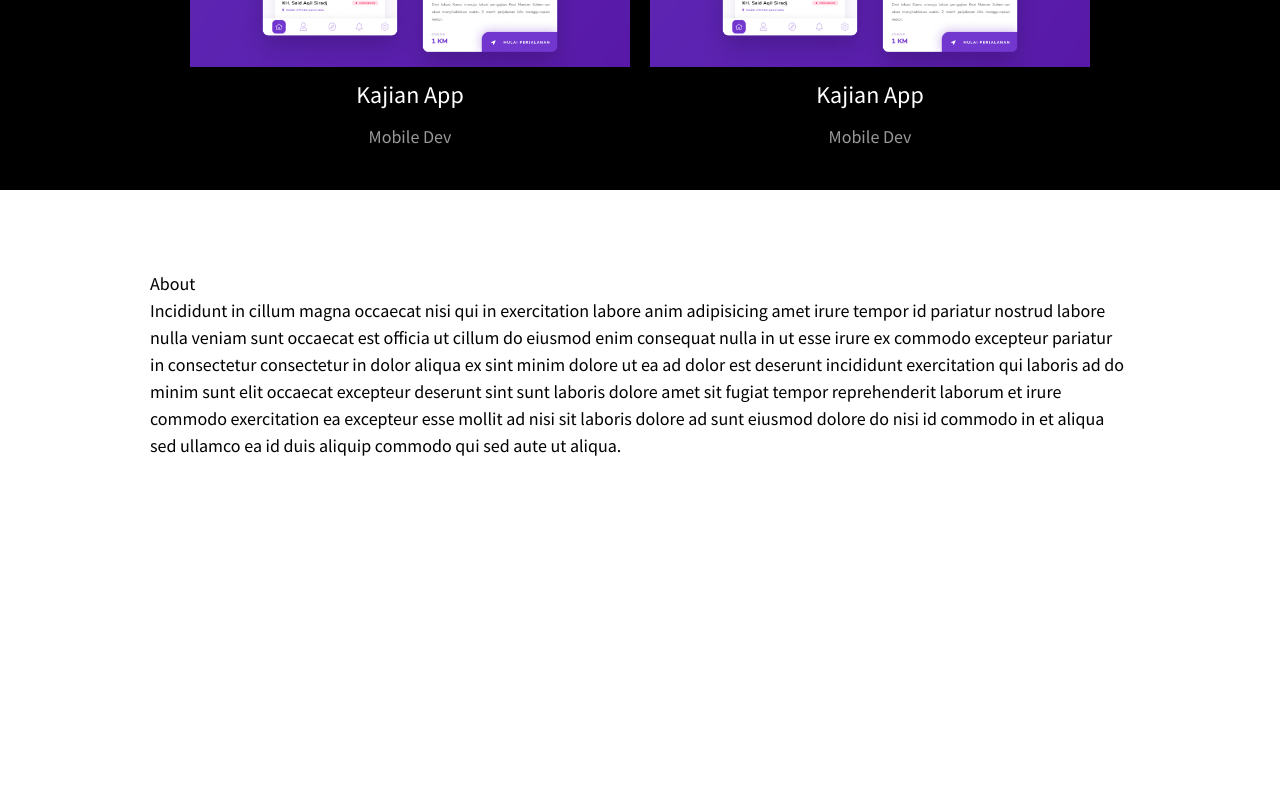
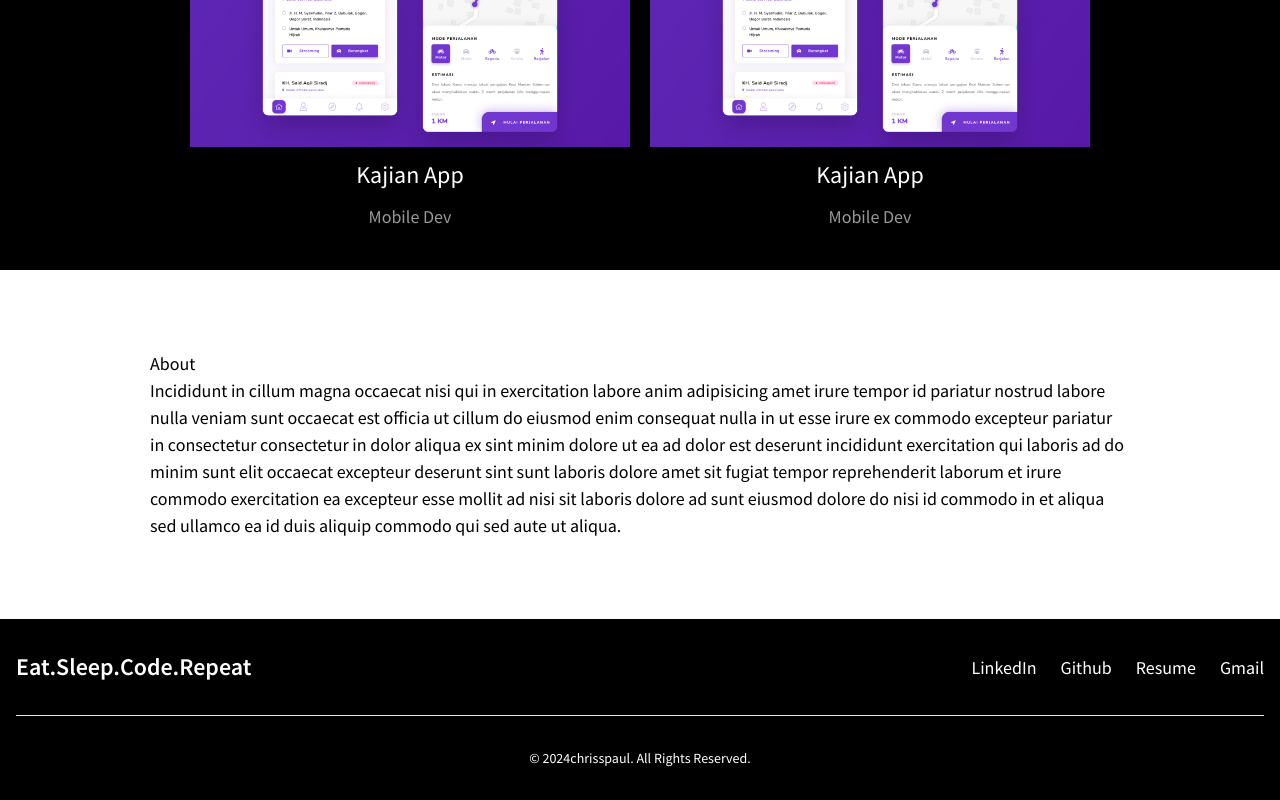
Before and after one commit to Theknighttron/Portfolio, a Next.js app: page / in a window 1280 px wide. Shown: the part 1669-2469 px from the top of the page. Before the commit the page ends 2208 px from the top, so only its background shows below. Built offline with nearby package versions, Linux system fonts and the light colour scheme.

Commit message:
Add Footer

```diff
--- /dev/null
+++ b/components/Footer.jsx
@@ -0,0 +1,39 @@
+import Link from "next/link";
+
+function Footer() {
+    return (
+        <footer className="bg-black text-white shadow">
+            <div className="w-full max-w-screen-xl mx-auto p-4 md:py-8 text-white">
+                <div className="sm:flex sm:items-center sm:justify-between">
+                    <div className="flex items-center mb-4 sm:mb-0 space-x-3 rtl:space-x-reverse">
+                        <span className="self-center text-2xl text-white font-semibold whitespace-nowrap">Eat.Sleep.Code.Repeat</span>
+                    </div>
+                    <ul className="flex flex-wrap items-center mb-6 text-md font-medium sm:mb-0 text-white">
+                        <li>
+                            <Link href="#" className="hover:underline me-4 md:me-6 text-white"> LinkedIn </Link>
+                        </li>
+                        <li>
+                            <Link href="#" className="hover:underline me-4 md:me-6 text-white"> Github </Link>
+                        </li>
+                        <li>
+                            <Link href="#" className="hover:underline me-4 md:me-6 text-white"> Resume </Link>
+                        </li>
+                        <li>
+                            <Link href="#" className="hover:underline text-white"> Gmail </Link>
+                        </li>
+                    </ul>
+                </div>
+                <hr className="my-6 border-gray-200 sm:mx-auto lg:my-8" />
+                <span className="block text-sm text-white sm:text-center">
+                    © 2024
+                    <Link href="#" className="hover:underline">
+                         chrisspaul
+                    </Link>
+                    . All Rights Reserved.
+                </span>
+            </div>
+        </footer>
+    );
+}
+
+export default Footer;
--- a/pages/index.jsx
+++ b/pages/index.jsx
@@ -3,6 +3,7 @@ import Navbar from '../components/Navbar';
 import Head from 'next/head'
 import Image from 'next/image'
 import hero from '../public/programmer.jpg'
+import Footer from '../components/Footer';
 
 
 function Home() {
@@ -14,7 +15,7 @@ function Home() {
 
             <Navbar />
 
-            <section className="hero">
+            <section className="hero mb-36">
                 <div className="container">
                     <div className="text-wrapper">
                         <h1 className="title">Hello, I am ....<br/> Christopher Paulo</h1>
@@ -33,7 +34,7 @@ function Home() {
             </section>
 
 
-            <section className="project mt-16 bg-black">
+            <section className="project mt-36 bg-black">
                 <div className="container p-10">
                     <div className="w-full">
                         <h1 className="text-white p-12">Portfolio</h1>
@@ -88,6 +89,9 @@ function Home() {
 	      </div>
 			</section>
 
+
+            <Footer />
+
         </>
     );
 }
--- a/styles/app.scss
+++ b/styles/app.scss
@@ -10,9 +10,9 @@ body {
 	font-size: 18px;
 }
 
-a[href] {
-	color: #000;
-}
+// a[href] {
+// 	color: #000;
+// }
 
 .container {
 	width: 980px;
@@ -62,9 +62,9 @@ a[href] {
 				}
 			}
 
-			&:hover {
-				opacity: .5;
-			}
+			// &:hover {
+			// 	opacity: .5;
+			// }
 		}
 	}
 }
```
